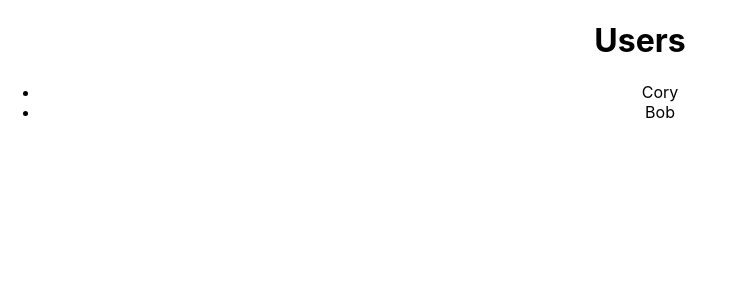
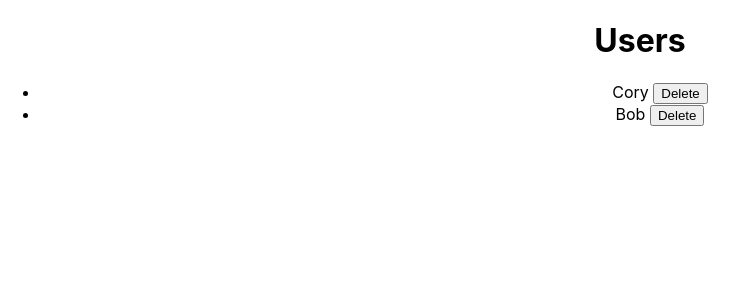
Before and after one commit to devsky83/typescript-react, a React (Create React App) app: page / in a window 1280 px wide. Shown: the top 300 px of the page, without its empty margins (0-748 px from the left). Built offline with nearby package versions, Linux system fonts and the light colour scheme.

Commit message:
Add delete user support

```diff
--- a/src/App.tsx
+++ b/src/App.tsx
@@ -19,16 +19,19 @@ class App extends Component<Props, State> {
     getUsers().then(users => this.setState({ users }));
   }
 
-  // handleClickDelete = id: Number => {
-  //   this.setState(prevState => {
-  //     return { users: [...prevState.filter(u => u.id !== id)] };
-  //   });
-  // };
+  handleClickDelete = (id: Number): void => {
+    this.setState(state => {
+      return { users: state.users.filter(u => u.id !== id) };
+    });
+  };
 
   render() {
     return (
       <div className="App">
-        <Users users={this.state.users} />
+        <Users
+          users={this.state.users}
+          onClickDelete={this.handleClickDelete}
+        />
       </div>
     );
   }
--- a/src/Users.tsx
+++ b/src/Users.tsx
@@ -3,7 +3,7 @@ import { UserEntity } from "./model/userEntity";
 
 interface Props {
   users: UserEntity[];
-  //onClickDelete: Function;
+  onClickDelete: Function;
 }
 
 export const Users: React.StatelessComponent<Props> = props => {
@@ -14,7 +14,7 @@ export const Users: React.StatelessComponent<Props> = props => {
         {props.users.map(u => (
           <li key={u.id}>
             {u.name}{" "}
-            {/* <button onClick={() => props.onClickDelete(u.id)}>Delete</button> */}
+            <button onClick={() => props.onClickDelete(u.id)}>Delete</button>
           </li>
         ))}
       </ul>
```
